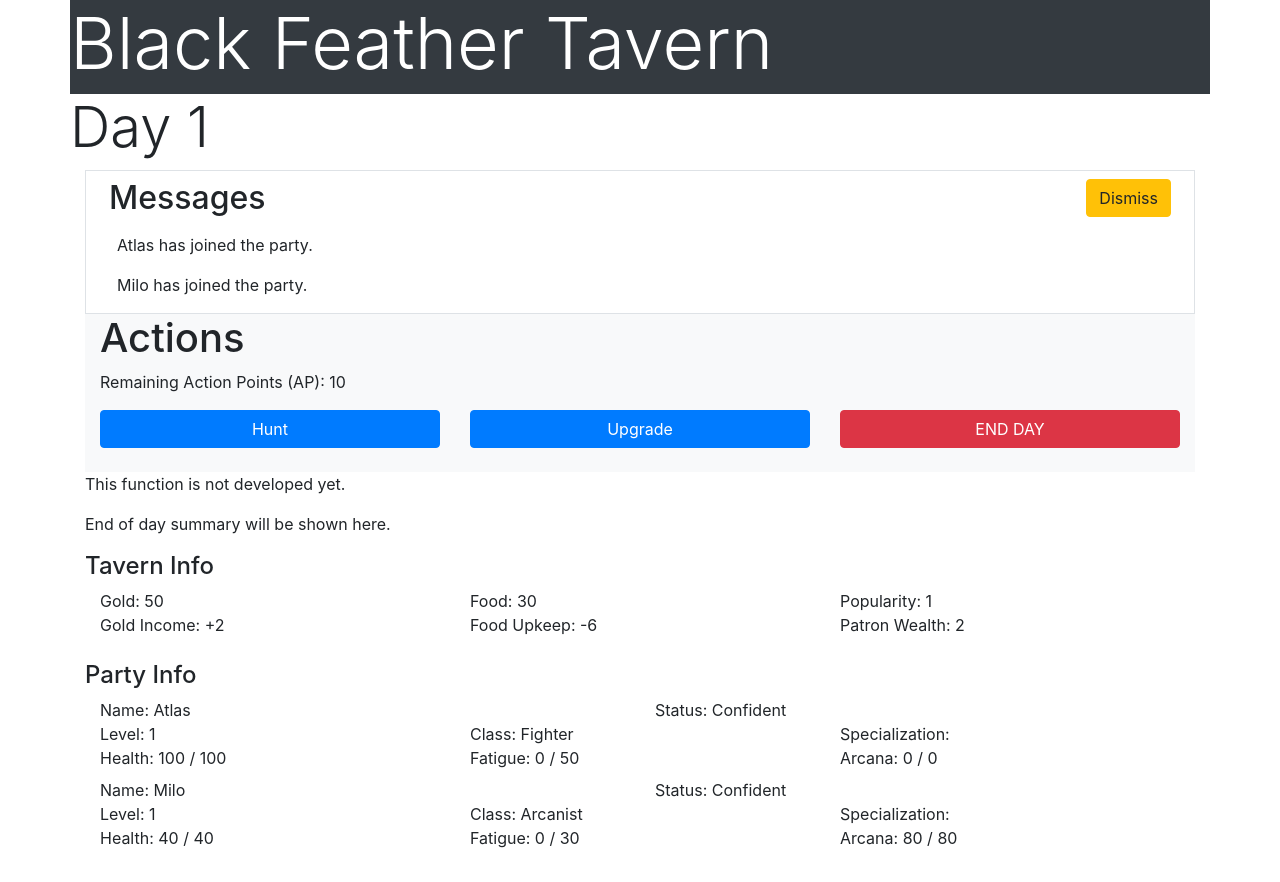
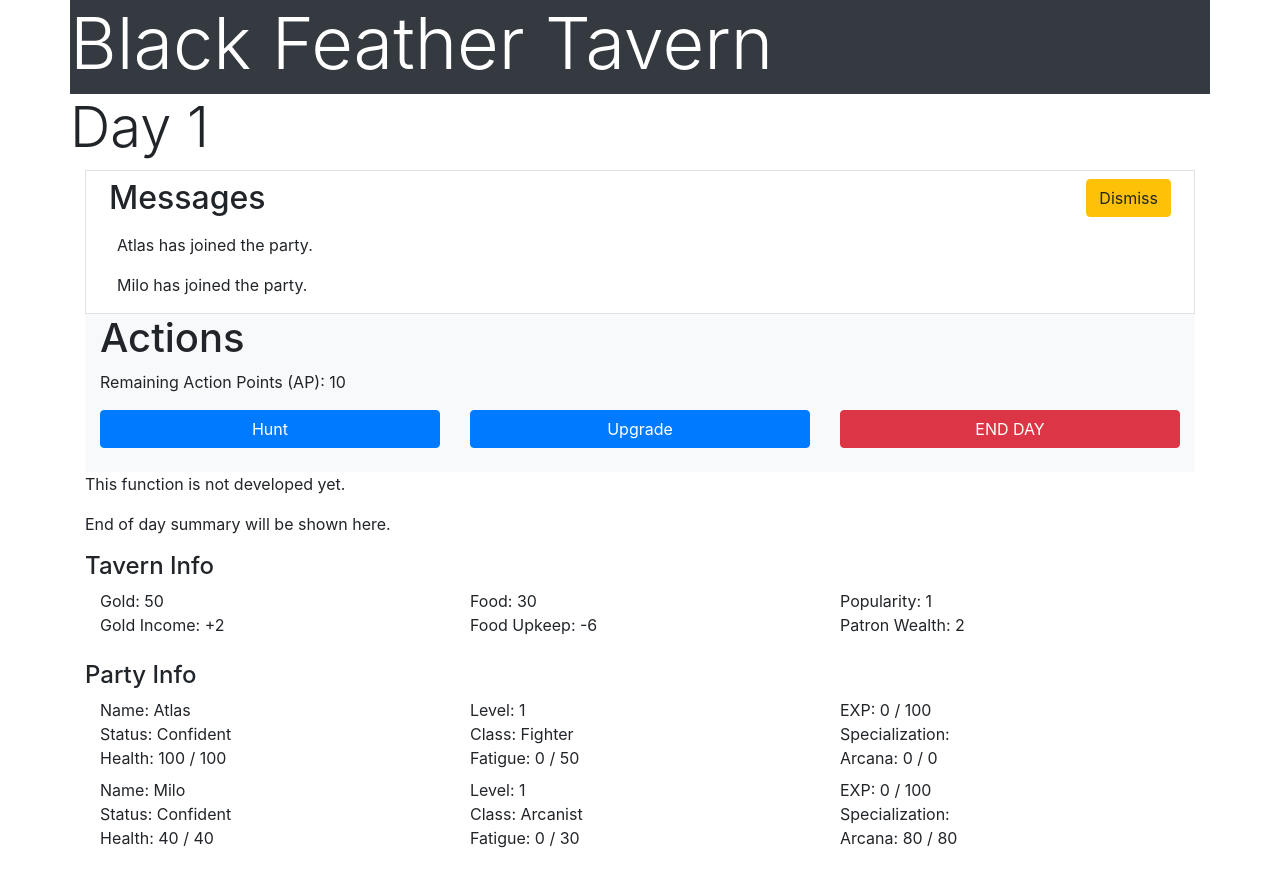
Before and after one commit to Infiniafication/angular-tavern, an Angular app: page /end in a window 1280 px wide. Built offline with nearby package versions, Linux system fonts and the light colour scheme.

Commit message:
WIP: Add EXP

```diff
--- a/src/app/hero.service.ts
+++ b/src/app/hero.service.ts
@@ -87,9 +87,11 @@ export class HeroService {
     heroObject.maxHealth = heroClass.health;
     heroObject.maxArcana = heroClass.arcana;
     heroObject.maxFatigue = heroClass.fatigue;
+    heroObject.maxExp = 100;
     heroObject.curHealth = heroClass.health;
     heroObject.curArcana = heroClass.arcana;
     heroObject.curFatigue = 0;
+    heroObject.curExp = 0;
 
     if(spc)
     {
--- a/src/app/hero.ts
+++ b/src/app/hero.ts
@@ -10,5 +10,7 @@ export class Hero {
   curHealth: number;
   curArcana: number;
   curFatigue: number;
+  maxExp: number;
+  curExp: number;
   status:string;
 }
--- a/src/app/heroes/heroes.component.html
+++ b/src/app/heroes/heroes.component.html
@@ -6,17 +6,20 @@
     <!-- List all initialized hero information -->
     <div *ngFor="let hero of heroes">
       <div class="pb-2" *ngIf="hero.level > 0">
-        <div class="row row-cols-2">
+        <div class="row row-cols-3">
           <div class="col">
             Name: {{hero.name}}
           </div>
           <div class="col">
-            Status: {{hero.status}}
+            Level: {{hero.level}}
+          </div>
+          <div class="col">
+            EXP: {{hero.curExp}} / {{hero.maxExp}}
           </div>
         </div>
         <div class="row row-cols-3">
           <div class="col">
-            Level: {{hero.level}}
+            Status: {{hero.status}}
           </div>
           <div class="col" >
             <div *ngIf="hero.level > 0">  Class: {{hero.heroClass}} </div>
```
